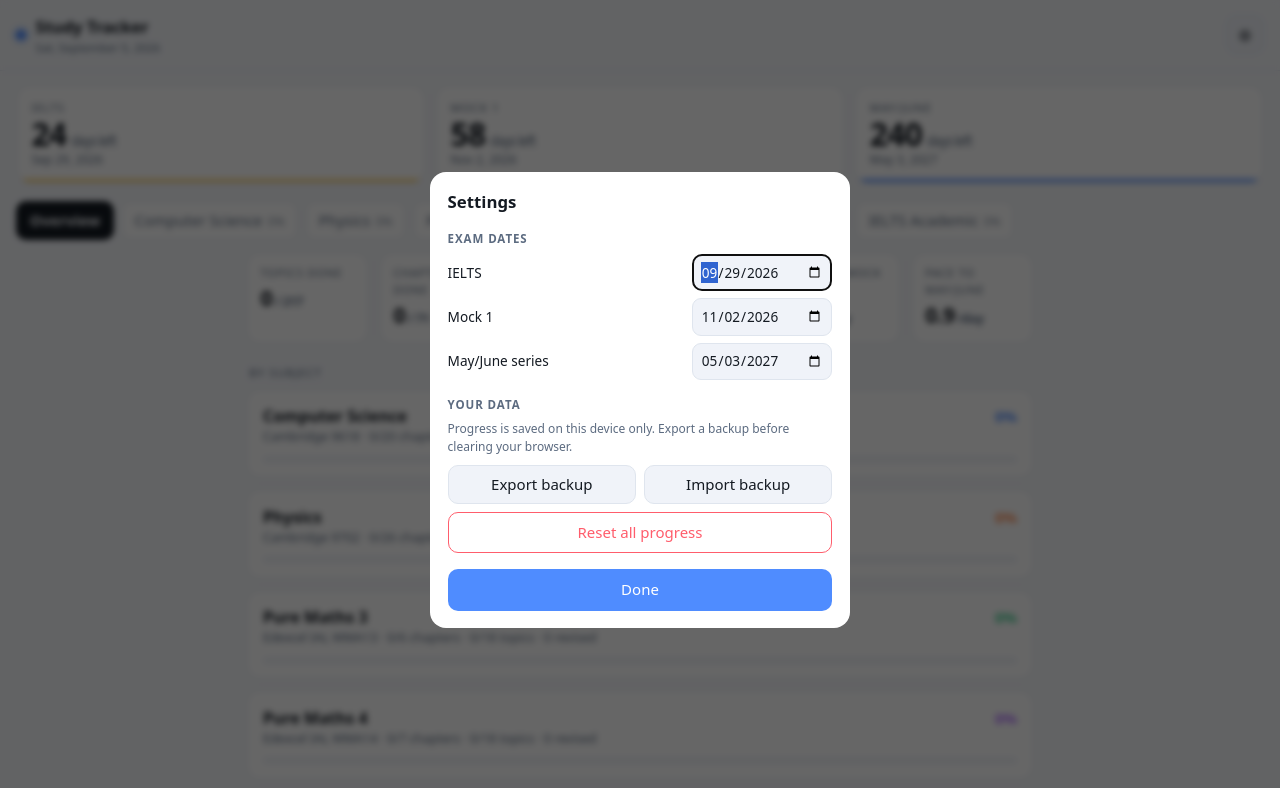
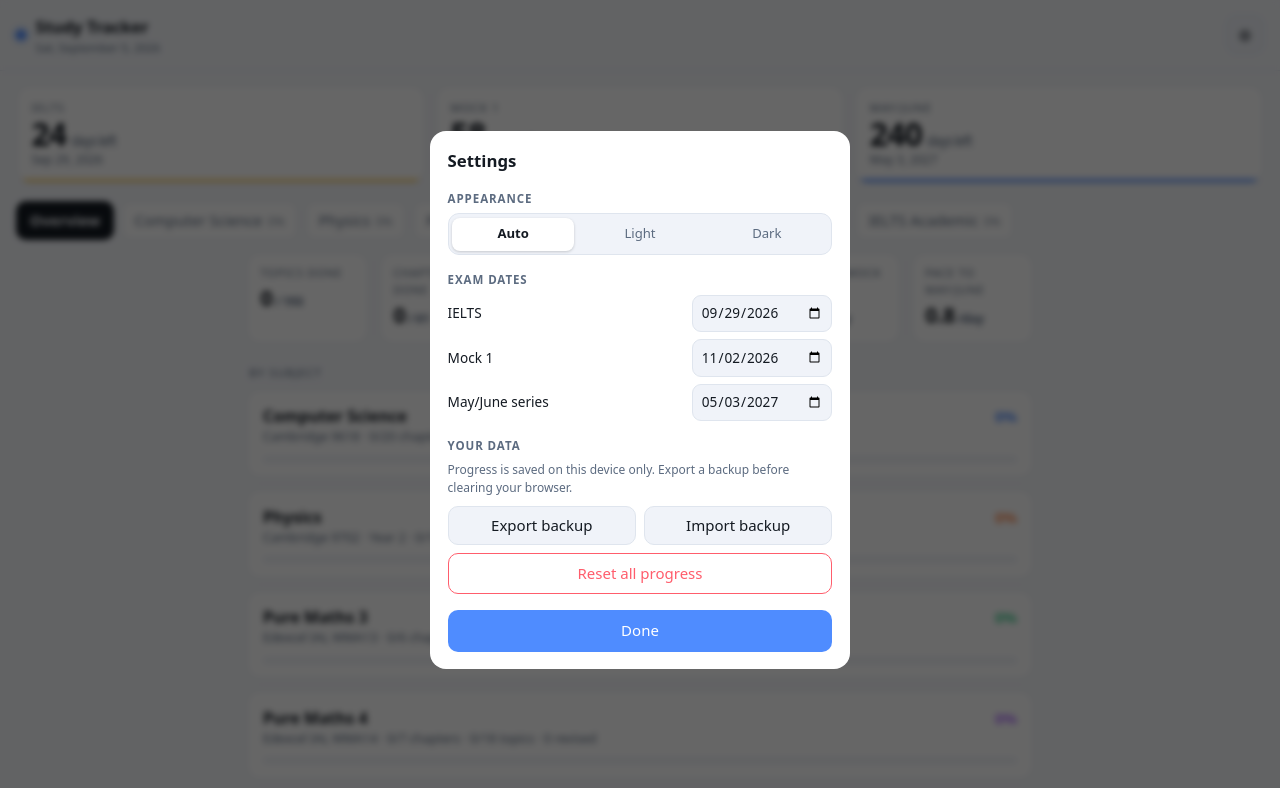
Before and after one commit to hum2z/study, a plain HTML site: page index.html in a window 1280 px wide. Both pictures are taken after a click on the button "Settings". Shown: the top 788 px of the page. Drawn offline with Linux system fonts and the light colour scheme.

Commit message:
Add a theme switch and scope Physics to the year 2 papers
Appearance is now Auto / Light / Dark rather than whatever the device asks
for. Dark is the base palette and light is layered on top, so the OS
preference only applies when the user has not overridden it. The stored
choice is read by a small inline script in the head and applied before first
paint, which is what stops a forced dark theme flashing white on load; the
theme-color meta is kept in step so the browser chrome matches, and Auto
re-renders if the device flips mode while the app is open.

Physics now covers only what is sat in year 2: Paper 4 (topics 12-25) and
Paper 5, whose two questions are broken down into the planning and the
analysis/conclusions/evaluation skills the syllabus marks them on. AS topics
1-11 are dropped from the tracker. Ticks are keyed by subject, chapter and
index, so any marks already made against the removed topics are simply
ignored rather than shifting onto the wrong rows.

Service worker cache bumped so installed devices pick the new shell up.

Co-Authored-By: Claude Opus 5 <noreply@anthropic.com>
Claude-Session: https://claude.ai/code/session_01R4zBeWzAHkHLhQRYjS1TtR

```diff
--- a/app.js
+++ b/app.js
@@ -19,9 +19,13 @@ let activeTab = "overview";
 function load() {
   try {
     const raw = JSON.parse(localStorage.getItem(STORE));
-    if (raw && raw.marks) return { dates: { ...DEFAULT_DATES, ...(raw.dates || {}) }, marks: raw.marks };
+    if (raw && raw.marks) return {
+      dates: { ...DEFAULT_DATES, ...(raw.dates || {}) },
+      marks: raw.marks,
+      theme: raw.theme || "auto"
+    };
   } catch (e) { /* corrupt or unavailable — start fresh */ }
-  return { dates: { ...DEFAULT_DATES }, marks: {} };
+  return { dates: { ...DEFAULT_DATES }, marks: {}, theme: "auto" };
 }
 function save() {
   try { localStorage.setItem(STORE, JSON.stringify(state)); } catch (e) {}
@@ -29,6 +33,25 @@ function save() {
 
 const keyOf = (subj, ch, i) => `${subj}:${ch}:${i}`;
 const mark = k => state.marks[k] || { l: false, r: false };
+
+/* ---------- theme ---------- */
+function applyTheme() {
+  const t = state.theme || "auto";
+  const root = document.documentElement;
+  if (t === "auto") delete root.dataset.theme;
+  else root.dataset.theme = t;
+
+  // Keep the browser chrome in step with what is actually on screen.
+  const dark = t === "dark" ||
+    (t === "auto" && matchMedia("(prefers-color-scheme: dark)").matches);
+  const meta = document.querySelector('meta[name="theme-color"]');
+  if (meta) meta.content = dark ? "#0e1116" : "#f5f7fb";
+
+  document.querySelectorAll("[data-theme-set]").forEach(b =>
+    b.setAttribute("aria-pressed", b.dataset.themeSet === t));
+}
+matchMedia("(prefers-color-scheme: dark)")
+  .addEventListener("change", () => { if ((state.theme || "auto") === "auto") applyTheme(); });
 
 /* ---------- dates ---------- */
 function midnight(d) { const x = new Date(d); x.setHours(0, 0, 0, 0); return x; }
@@ -211,6 +234,9 @@ document.addEventListener("click", e => {
     return;
   }
 
+  const th = e.target.closest("[data-theme-set]");
+  if (th) { state.theme = th.dataset.themeSet; save(); applyTheme(); return; }
+
   const bulk = e.target.closest("[data-bulk]");
   if (bulk) {
     const { bulk: mode, subj: sid, chn } = bulk.dataset;
@@ -265,15 +291,19 @@ el("importFile").onchange = async e => {
   try {
     const data = JSON.parse(await f.text());
     if (!data.marks) throw new Error("bad file");
-    state = { dates: { ...DEFAULT_DATES, ...(data.dates || {}) }, marks: data.marks };
-    save(); syncDateInputs(); render(false); toast("Backup restored");
+    state = {
+      dates: { ...DEFAULT_DATES, ...(data.dates || {}) },
+      marks: data.marks,
+      theme: data.theme || state.theme || "auto"
+    };
+    save(); syncDateInputs(); applyTheme(); render(false); toast("Backup restored");
   } catch (err) { toast("Could not read that file"); }
   e.target.value = "";
 };
 el("resetBtn").onclick = () => {
   if (!confirm("Clear all ticks and reset dates? This cannot be undone.")) return;
-  state = { dates: { ...DEFAULT_DATES }, marks: {} };
-  save(); syncDateInputs(); render(false); toast("Progress reset");
+  state = { dates: { ...DEFAULT_DATES }, marks: {}, theme: state.theme || "auto" };
+  save(); syncDateInputs(); applyTheme(); render(false); toast("Progress reset");
 };
 
 /* ---------- PWA ---------- */
@@ -295,4 +325,5 @@ if ("serviceWorker" in navigator) {
 document.addEventListener("visibilitychange", () => { if (!document.hidden) render(); });
 setInterval(renderCountdowns, 60000);
 
+applyTheme();
 render(false);
--- a/index.html
+++ b/index.html
@@ -12,6 +12,13 @@
 <meta name="apple-mobile-web-app-capable" content="yes">
 <meta name="apple-mobile-web-app-status-bar-style" content="black-translucent">
 <link rel="stylesheet" href="styles.css">
+<script>
+  /* Apply the saved theme before first paint so a dark user never sees a white flash. */
+  try {
+    var t = JSON.parse(localStorage.getItem("study-tracker-v1") || "{}").theme;
+    if (t === "dark" || t === "light") document.documentElement.dataset.theme = t;
+  } catch (e) {}
+</script>
 </head>
 <body>
 
@@ -39,6 +46,13 @@
   <form method="dialog">
     <h2>Settings</h2>
 
+    <h3>Appearance</h3>
+    <div class="seg" id="themeSeg">
+      <button type="button" data-theme-set="auto">Auto</button>
+      <button type="button" data-theme-set="light">Light</button>
+      <button type="button" data-theme-set="dark">Dark</button>
+    </div>
+
     <h3>Exam dates</h3>
     <label>IELTS <input type="date" id="d_ielts"></label>
     <label>Mock 1 <input type="date" id="d_mock"></label>
--- a/styles.css
+++ b/styles.css
@@ -1,11 +1,24 @@
+/* Dark is the base palette. Light is applied when the device asks for it and
+   the user has not forced dark, or when the user picks Light outright. */
 :root{
   --bg:#0e1116; --panel:#161b23; --panel2:#1d232d; --line:#262e3a;
   --text:#e8edf5; --muted:#93a0b4; --accent:#4f8cff; --good:#3ecf8e;
   --warn:#ffb020; --bad:#ff5d6c; --radius:14px;
+  color-scheme:dark;
 }
 @media (prefers-color-scheme: light){
-  :root{ --bg:#f5f7fb; --panel:#ffffff; --panel2:#f0f3f9; --line:#dfe5ee;
-         --text:#141a22; --muted:#5c6b80; }
+  :root:not([data-theme="dark"]){
+    --bg:#f5f7fb; --panel:#ffffff; --panel2:#f0f3f9; --line:#dfe5ee;
+    --text:#141a22; --muted:#5c6b80; color-scheme:light;
+  }
+}
+:root[data-theme="light"]{
+  --bg:#f5f7fb; --panel:#ffffff; --panel2:#f0f3f9; --line:#dfe5ee;
+  --text:#141a22; --muted:#5c6b80; color-scheme:light;
+}
+:root[data-theme="dark"]{
+  --bg:#0e1116; --panel:#161b23; --panel2:#1d232d; --line:#262e3a;
+  --text:#e8edf5; --muted:#93a0b4; color-scheme:dark;
 }
 *{box-sizing:border-box}
 html,body{margin:0;padding:0}
@@ -146,3 +159,11 @@ dialog input[type=date]{background:var(--panel2);border:1px solid var(--line);co
 .toast{position:fixed;left:50%;bottom:1.2rem;transform:translateX(-50%);
        background:var(--text);color:var(--bg);padding:.55rem 1rem;border-radius:99px;
        font-size:.82rem;font-weight:600;z-index:99;box-shadow:0 8px 24px rgba(0,0,0,.3)}
+
+/* ---- theme picker ---- */
+.seg{display:flex;gap:.3rem;background:var(--panel2);border:1px solid var(--line);
+     border-radius:11px;padding:.22rem}
+.seg button{flex:1;background:transparent;border:none;color:var(--muted);
+            padding:.42rem .3rem;font-size:.82rem;border-radius:8px}
+.seg button[aria-pressed="true"]{background:var(--panel);color:var(--text);font-weight:600;
+                                 box-shadow:0 1px 3px rgba(0,0,0,.18)}
--- a/sw.js
+++ b/sw.js
@@ -1,5 +1,5 @@
 /* Cache-first app shell so the tracker opens with no connection. */
-const CACHE = "study-tracker-v1";
+const CACHE = "study-tracker-v2";
 const ASSETS = [
   "./", "./index.html", "./styles.css", "./app.js", "./syllabus.js",
   "./manifest.webmanifest", "./icons/icon-192.png", "./icons/icon-512.png"
--- a/syllabus.js
+++ b/syllabus.js
@@ -39,23 +39,10 @@ const SYLLABUS = [
   {
     id: "phy",
     name: "Physics",
-    code: "Cambridge 9702",
+    code: "Cambridge 9702 · Year 2",
     colour: "#ff8a4f",
     groups: [
-      { name: "AS Level (Topics 1–11)", chapters: [
-        { n: "1", t: "Physical Quantities and Units", subs: ["1.1 Physical quantities", "1.2 SI units", "1.3 Errors and uncertainties", "1.4 Scalars and vectors"] },
-        { n: "2", t: "Kinematics", subs: ["2.1 Equations of motion"] },
-        { n: "3", t: "Dynamics", subs: ["3.1 Momentum and Newton's laws of motion", "3.2 Non-uniform motion", "3.3 Linear momentum and its conservation"] },
-        { n: "4", t: "Forces, Density and Pressure", subs: ["4.1 Turning effects of forces", "4.2 Equilibrium of forces", "4.3 Density and pressure"] },
-        { n: "5", t: "Work, Energy and Power", subs: ["5.1 Energy conservation", "5.2 Gravitational potential energy and kinetic energy"] },
-        { n: "6", t: "Deformation of Solids", subs: ["6.1 Stress and strain", "6.2 Elastic and plastic behaviour"] },
-        { n: "7", t: "Waves", subs: ["7.1 Progressive waves", "7.2 Transverse and longitudinal waves", "7.3 Doppler effect for sound waves", "7.4 Electromagnetic spectrum", "7.5 Polarisation"] },
-        { n: "8", t: "Superposition", subs: ["8.1 Stationary waves", "8.2 Diffraction", "8.3 Interference", "8.4 The diffraction grating"] },
-        { n: "9", t: "Electricity", subs: ["9.1 Electric current", "9.2 Potential difference and power", "9.3 Resistance and resistivity"] },
-        { n: "10", t: "D.C. Circuits", subs: ["10.1 Practical circuits", "10.2 Kirchhoff's laws", "10.3 Potential dividers"] },
-        { n: "11", t: "Particle Physics", subs: ["11.1 Atoms, nuclei and radiation", "11.2 Fundamental particles"] }
-      ]},
-      { name: "A Level (Topics 12–25)", chapters: [
+      { name: "Paper 4 — A Level topics", chapters: [
         { n: "12", t: "Motion in a Circle", subs: ["12.1 Kinematics of uniform circular motion", "12.2 Centripetal acceleration"] },
         { n: "13", t: "Gravitational Fields", subs: ["13.1 Gravitational field", "13.2 Gravitational force between point masses", "13.3 Gravitational field of a point mass", "13.4 Gravitational potential"] },
         { n: "14", t: "Temperature", subs: ["14.1 Thermal equilibrium", "14.2 Temperature scales", "14.3 Specific heat capacity and specific latent heat"] },
@@ -71,8 +58,19 @@ const SYLLABUS = [
         { n: "24", t: "Medical Physics", subs: ["24.1 Production and use of ultrasound", "24.2 Production and use of X-rays", "24.3 PET scanning"] },
         { n: "25", t: "Astronomy and Cosmology", subs: ["25.1 Standard candles", "25.2 Stellar radii", "25.3 Hubble's law and the Big Bang theory"] }
       ]},
-      { name: "Practical", chapters: [
-        { n: "P", t: "Practical Skills", subs: ["Paper 3 – Advanced Practical Skills", "Paper 5 – Planning, analysis and evaluation"] }
+      { name: "Paper 5 — Planning, analysis and evaluation", chapters: [
+        { n: "Q1", t: "Planning", subs: [
+          "Defining the problem — independent, dependent and controlled variables",
+          "Methods of data collection — how to vary and measure each variable",
+          "Method of analysis — what to plot and how the constant follows",
+          "Labelled diagram of a workable apparatus arrangement",
+          "Additional detail, including safety considerations"] },
+        { n: "Q2", t: "Analysis, Conclusions and Evaluation", subs: [
+          "Data analysis — rearranging the equation into y = mx + c",
+          "Table of results — calculated values and significant figures",
+          "Graph — plotting, error bars, best and worst-fit lines",
+          "Conclusion — gradient and intercept to find the constant",
+          "Treatment of uncertainties — absolute and percentage"] }
       ]}
     ]
   },
```
Also changed, not shown: 1 other file.
